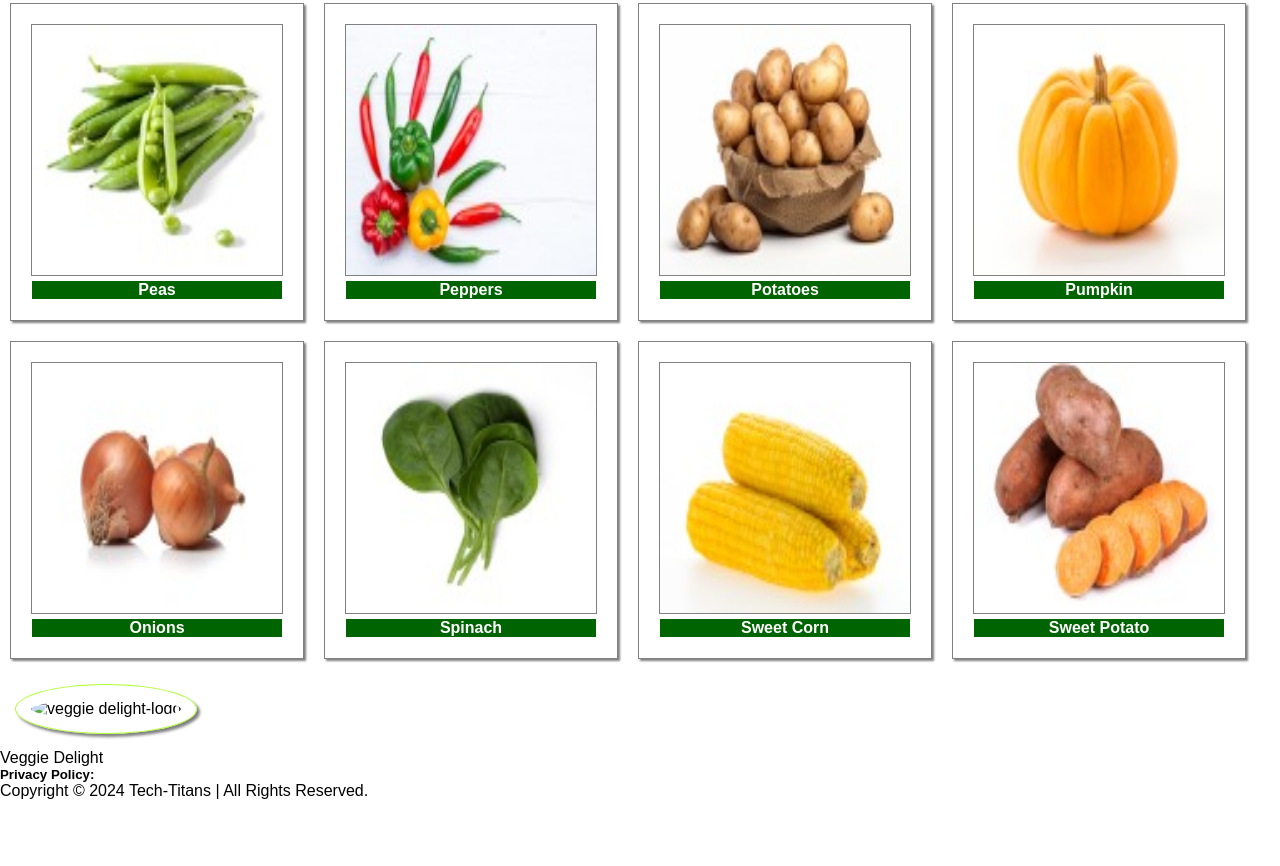
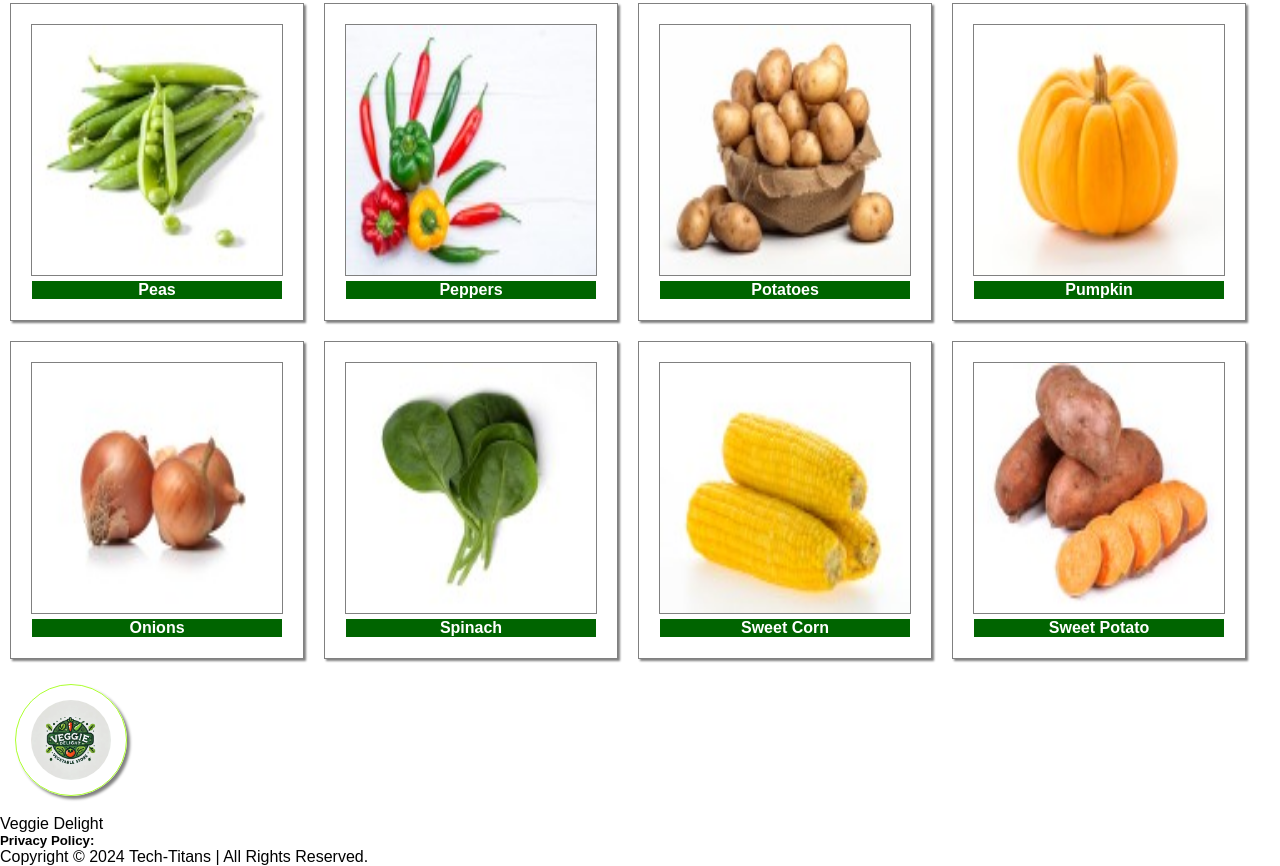
Before and after one commit to Tech-Titans1/Project1, a plain HTML site: page index.html in a window 1280 px wide. Shown: the part 4174-5040 px from the top of the page. Before the commit the page ends 4974 px from the top, so only its background shows below. Drawn offline with Linux system fonts and the light colour scheme; files whose address does not match are found by name.

Commit message:
Update index.html

```diff
--- a/index.html
+++ b/index.html
@@ -380,7 +380,7 @@
             <!--this is our footer-->
             <div class="foot-bar">
                 <div class="logo">
-                    <img src="./Assets/Veggie Delight-logo.webp" id="logo" alt="veggie delight-logo">
+                    <img src="./img/Veggie Delight-logo.webp" id="logo" alt="veggie delight-logo">
                 </div>
                 <div class="veggie">Veggie Delight</div>
             </div>
```
